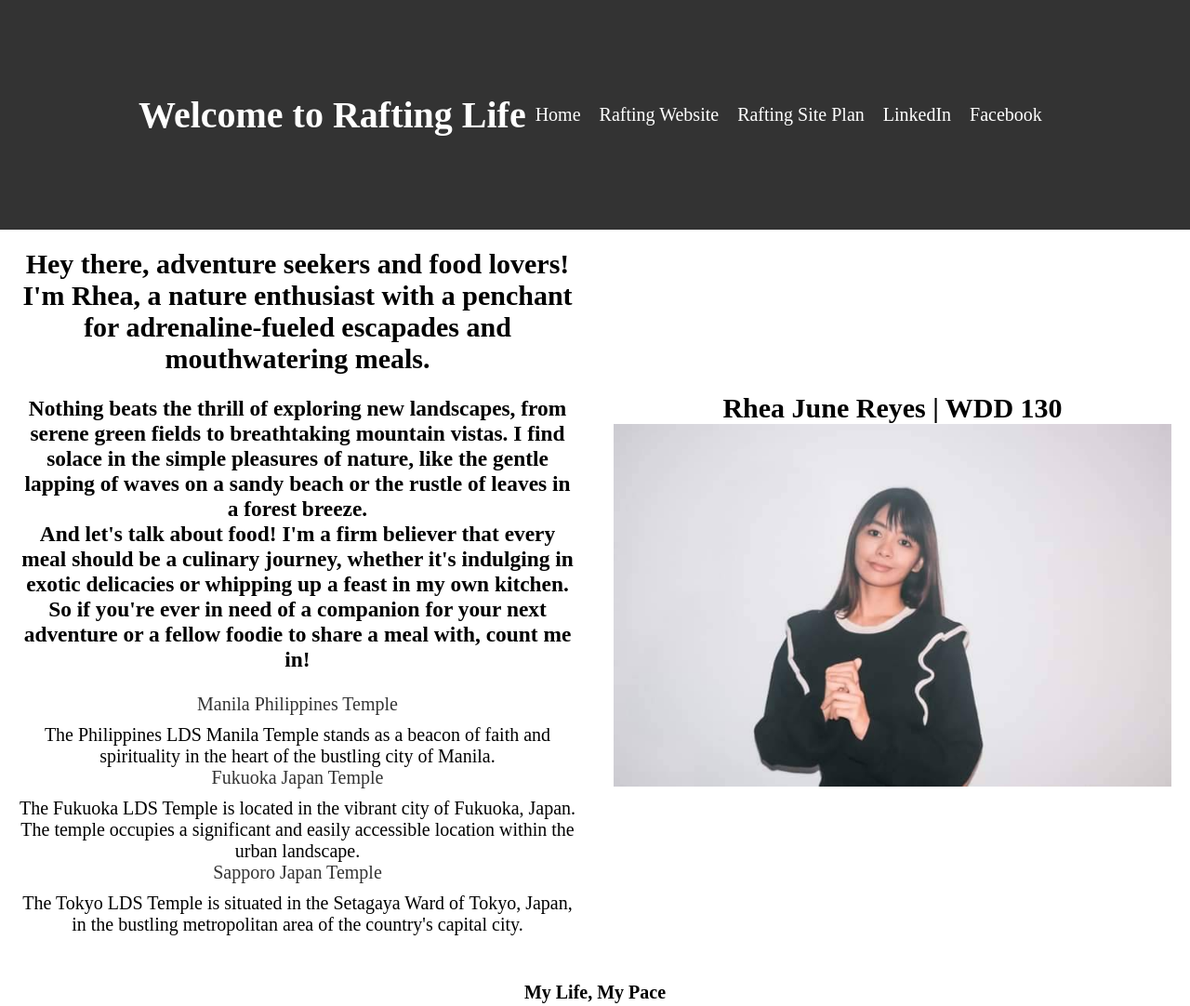
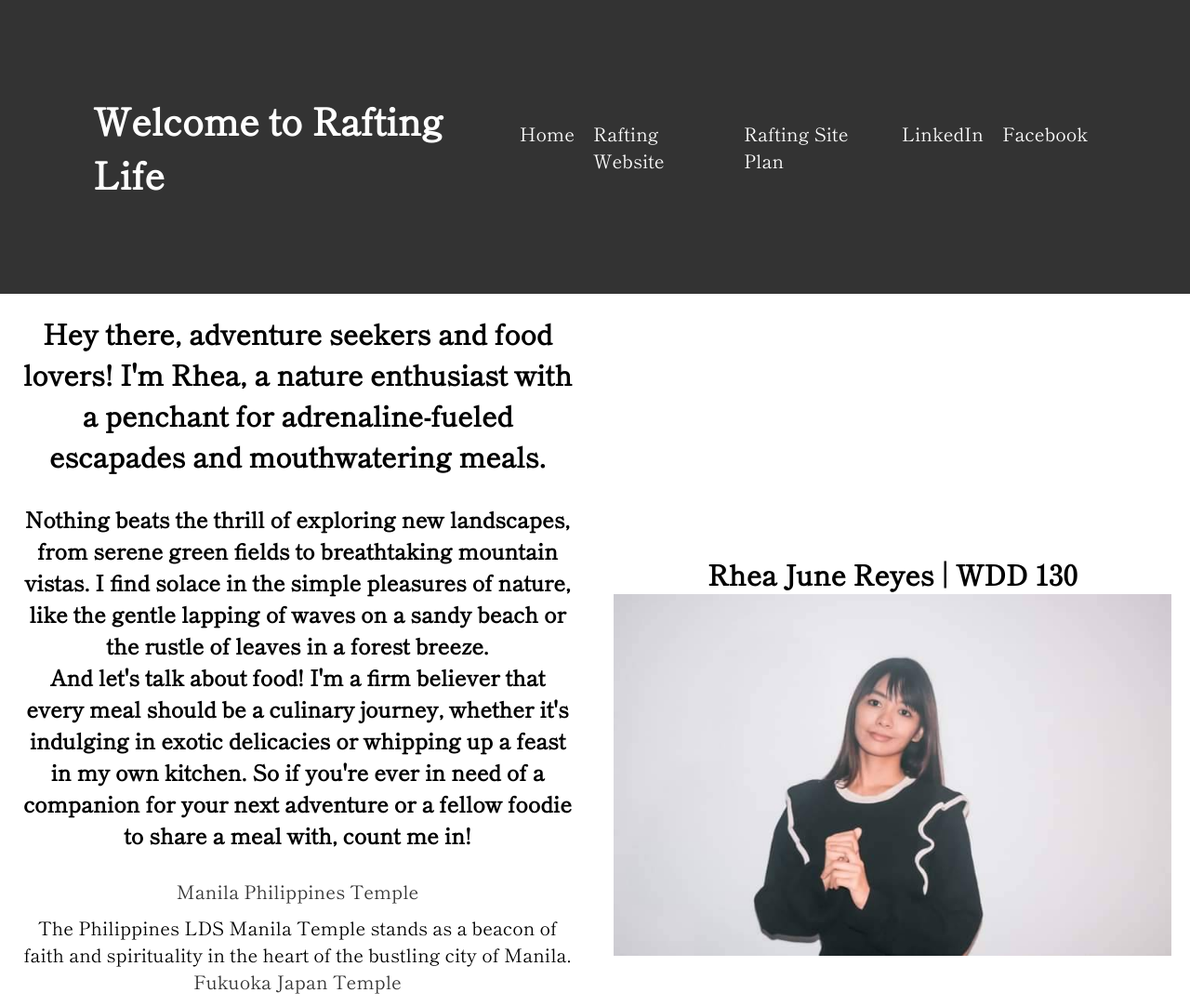
Before and after one commit to reyajun22/wdd130, a plain HTML site: page index.html in a window 1280 px wide. Shown: the top 1082 px of the page at 93% size. Drawn offline with Linux system fonts and the light colour scheme.

Commit message:
Update styles.css

```diff
--- a/styles/styles.css
+++ b/styles/styles.css
@@ -29,7 +29,7 @@ html, body {
 body {
   margin: 0;
   font-size: 20px;
-  font-family: 'Shippori Mincho', serif';
+  font-family: 'Shippori Mincho', serif;
 }
 
 header {
@@ -42,7 +42,8 @@ header {
 }
 
 .logo-container img {
-  max-height: 70px; }
+  max-height: 70px;
+}
 
 nav ul {
   list-style: none;
@@ -56,10 +57,6 @@ nav li {
 nav a {
   text-decoration: none;
   color: #fff;
-}
-
-body {
-  margin: 0;
 }
 
 .left-section,
@@ -86,11 +83,6 @@ body {
 .right-section img {
   max-width: 100%;
   height: auto;
-}
-
-body {
-  margin: 0;
-  background-color: #ffffff;
 }
 
 .container {
```
